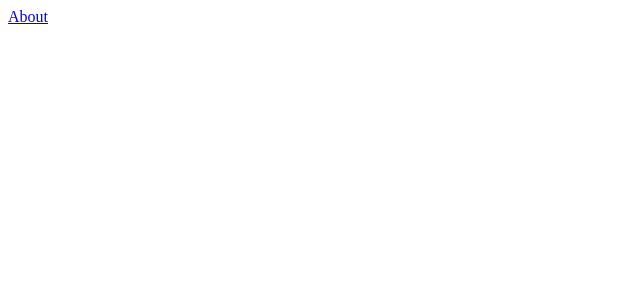
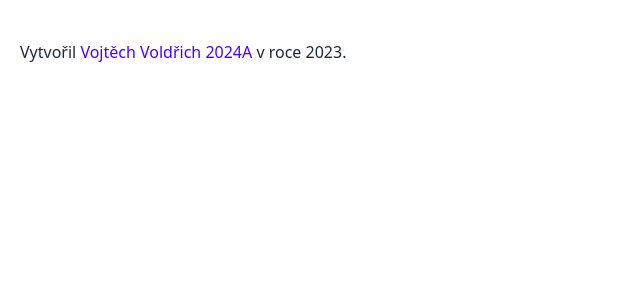
Before and after one commit to ostSTRUPpen/doomtroopers_website, a SvelteKit app: page / in a window 1280 px wide. Shown: the top 300 px of the page, without its empty margins (0-640 px from the left). Built offline with nearby package versions, Linux system fonts and the light colour scheme.

Commit message:
Added gh-pages functionality

```diff
--- /dev/null
+++ b/postcss.config.cjs
@@ -0,0 +1,12 @@
+const tailwindcss = require('tailwindcss');
+const autoprefixer = require('autoprefixer');
+
+const config = {
+	plugins: [
+		//Some plugins, like tailwindcss/nesting, need to run before Tailwind,
+		tailwindcss(), //Some plugins, like tailwindcss/nesting, need to run before Tailwind, tailwindcss(), //But others, like autoprefixer, need to run after, //But others, like autoprefixer, need to run after,
+		autoprefixer
+	]
+};
+
+module.exports = config;
--- /dev/null
+++ b/src/routes/+layout.svelte
@@ -0,0 +1,5 @@
+<script lang="ts">
+	import '../app.pcss';
+</script>
+
+<slot />
--- a/src/routes/+page.svelte
+++ b/src/routes/+page.svelte
@@ -1,5 +1,14 @@
-<script>
-	import { base } from '$app/paths';
+<script lang="ts">
 </script>
 
-<a href="{base}/about">About</a>
+<div class="py-10 px-5 print:hidden">
+	<p>
+		Vytvořil <a
+			href="https://www.linkedin.com/in/vojt%C4%9Bch-vold%C5%99ich-955577277/"
+			rel="author"
+			target="_blank"
+			class="link-hover link-primary">Vojtěch Voldřich</a
+		>
+		<span class="text-primary">2024A</span> v roce 2023.
+	</p>
+</div>
--- a/svelte.config.js
+++ b/svelte.config.js
@@ -5,7 +5,7 @@ import { vitePreprocess } from '@sveltejs/vite-plugin-svelte';
 const config = {
 	// Consult https://kit.svelte.dev/docs/integrations#preprocessors
 	// for more information about preprocessors
-	preprocess: vitePreprocess(),
+	preprocess: [vitePreprocess({})],
 
 	kit: {
 		// adapter-auto only supports some environments, see https://kit.svelte.dev/docs/adapter-auto for a list.
@@ -13,7 +13,8 @@ const config = {
 		// See https://kit.svelte.dev/docs/adapters for more information about adapters.
 		adapter: adapter(),
 		paths: {
-			base: process.env.NODE_ENV === 'production' ? '//TODO' : ''
+			//TODO nastavit base - pokud bude potřeba
+			base: process.env.NODE_ENV === 'production' ? '/doomtroopers_website' : ''
 		}
 	}
 };
--- /dev/null
+++ b/tailwind.config.cjs
@@ -0,0 +1,52 @@
+/** @type {import('tailwindcss').Config}*/
+const config = {
+	content: ['./src/routes/**/*.{svelte,js,ts}', './src/lib/elements/**/*.{svelte,js,ts}'],
+	plugins: [require('daisyui')],
+	/*daisyui: { //TODO
+		themes: [
+			{
+				ghb_light: {
+					primary: '#fd8549',
+
+					secondary: '#2f3c4c',
+
+					accent: '#c8f1f4',
+
+					neutral: '#312235',
+
+					'base-100': '#f6fdfe',
+
+					info: '#69acd3',
+
+					success: '#7fe1cd',
+
+					warning: '#dbad14',
+
+					error: '#e14c7e'
+				},
+				ghb_dark: {
+					primary: '#fd8549',
+
+					secondary: '#f6fdfe',
+
+					accent: '#22d3ee',
+
+					neutral: '#312235',
+
+					'base-100': '#2f3c4c',
+
+					info: '#0284c7',
+
+					success: '#65a30d',
+
+					warning: '#d97706',
+
+					error: '#be123c'
+				}
+			}
+		]
+	}*/
+
+};
+
+module.exports = config;
```
Also changed, not shown: package.json (+11 -2 lines), src/app.pcss (added, +7 -0 lines), src/routes/+layout.ts (renamed from src/routes/+layout.server.ts), 2 other files (tests, documents, lock files or other folders).
